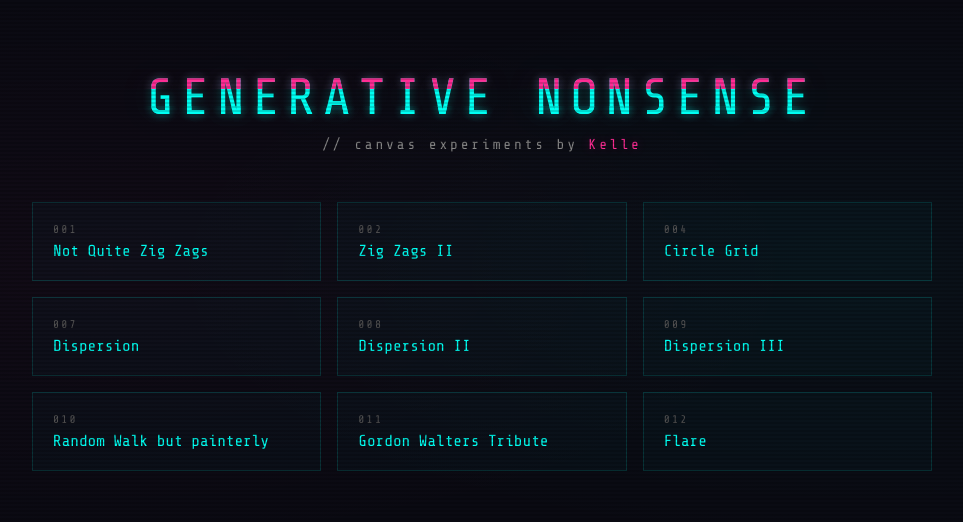
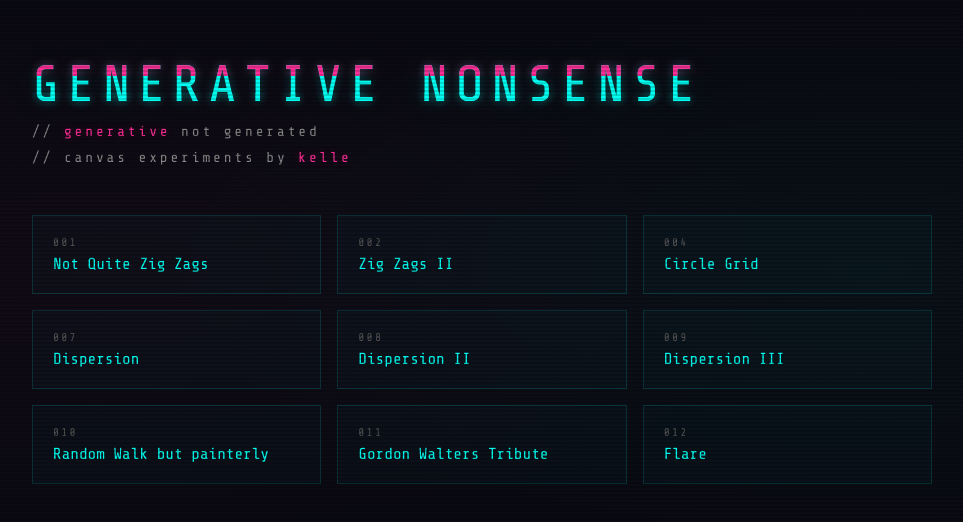
Before and after one commit to kellec/generative-nonsense, a Next.js app: page / in a window 1280 px wide. Shown: the part 130-652 px from the top of the page, without its empty margins (158-1121 px from the left). Built offline with nearby package versions, Linux system fonts and the light colour scheme.

Commit message:
unfortunate need to clarify

```diff
--- a/app/page.module.css
+++ b/app/page.module.css
@@ -16,7 +16,7 @@
 }
 
 .header {
-  text-align: center;
+  text-align: left;
   margin-bottom: 50px;
 }
 
--- a/app/page.tsx
+++ b/app/page.tsx
@@ -14,7 +14,10 @@ export default function Home() {
         <header className={styles.header}>
           <GlitchTitle text="GENERATIVE NONSENSE" />
           <p className={styles.subtitle}>
-            // canvas experiments by <span className={styles.highlight}>Kelle</span>
+            // <span className={styles.highlight}>generative</span> not generated
+          </p>
+          <p className={styles.subtitle}>
+            // canvas experiments by <span className={styles.highlight}>kelle</span>
           </p>
         </header>
 
```
